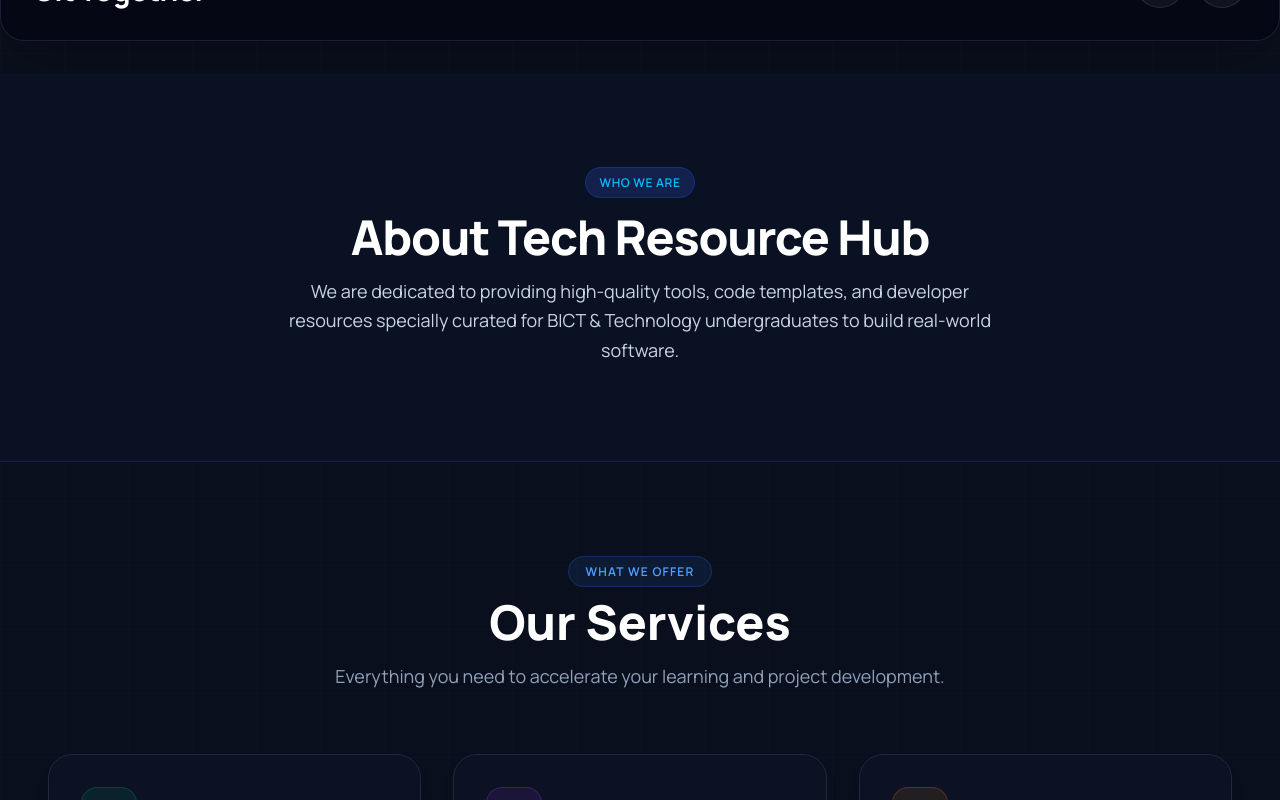
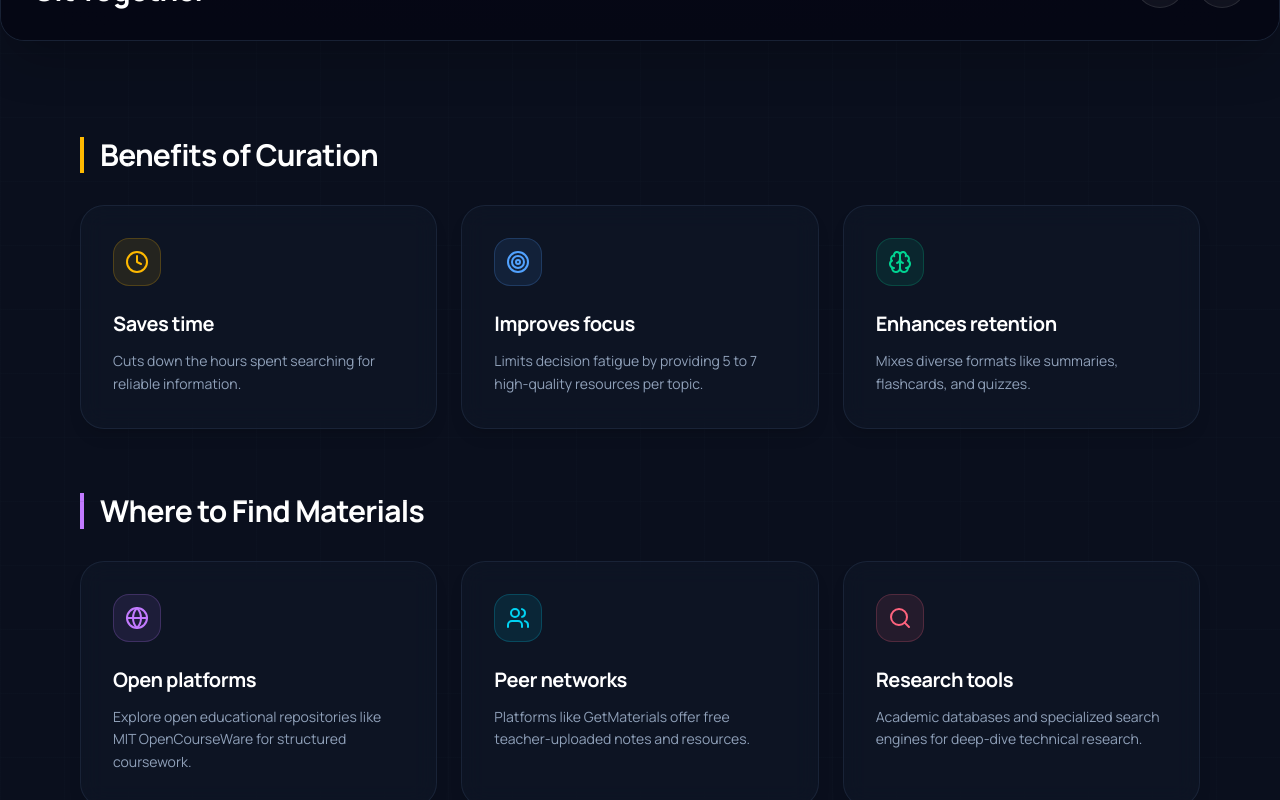
Before and after one commit to nuwanudayakumara00-hue/TechResourceHub-project, a Next.js app in the folder my-app/: page / in a window 1280 px wide. Shown: the part 1740-2540 px from the top of the page. Built offline with nearby package versions, Linux system fonts and the light colour scheme; no server answers.

Commit message:
Add CurationGuideSection and update home page

```diff
--- a/my-app/src/app/page.tsx
+++ b/my-app/src/app/page.tsx
@@ -6,6 +6,7 @@ import { motion } from "framer-motion";
 import { ArrowRight, Code, Sparkles, BookOpen, Rocket, Users } from "lucide-react";
 
 import CommunitySection from "@/components/CommunitySection";
+import CurationGuideSection from "@/components/CurationGuideSection"; // 1. Import කිරීම
 import AboutSection from "@/components/AboutSection";
 import ServicesSection from "@/components/ServicesSection";
 import ResourcesSection from "@/components/ResourcesSection";
@@ -139,6 +140,9 @@ export default function Home() {
       {/* Git Together / Community Section */}
       <CommunitySection />
 
+      {/* Curation Guide Section */}
+      <CurationGuideSection />
+
       {/* Page Sections */}
       <AboutSection />
       <ServicesSection />
--- /dev/null
+++ b/my-app/src/components/CurationGuideSection.tsx
@@ -0,0 +1,121 @@
+"use client";
+
+import React from "react";
+import { motion } from "framer-motion";
+import { Clock, Target, Brain, Globe, Users, Search } from "lucide-react";
+
+const curationBenefits = [
+  {
+    icon: Clock,
+    title: "Saves time",
+    desc: "Cuts down the hours spent searching for reliable information.",
+    color: "text-amber-400",
+    bg: "bg-amber-400/10 border-amber-400/20",
+  },
+  {
+    icon: Target,
+    title: "Improves focus",
+    desc: "Limits decision fatigue by providing 5 to 7 high-quality resources per topic.",
+    color: "text-blue-400",
+    bg: "bg-blue-400/10 border-blue-400/20",
+  },
+  {
+    icon: Brain,
+    title: "Enhances retention",
+    desc: "Mixes diverse formats like summaries, flashcards, and quizzes.",
+    color: "text-emerald-400",
+    bg: "bg-emerald-400/10 border-emerald-400/20",
+  },
+];
+
+const resourceSources = [
+  {
+    icon: Globe,
+    title: "Open platforms",
+    desc: "Explore open educational repositories like MIT OpenCourseWare for structured coursework.",
+    color: "text-purple-400",
+    bg: "bg-purple-400/10 border-purple-400/20",
+  },
+  {
+    icon: Users,
+    title: "Peer networks",
+    desc: "Platforms like GetMaterials offer free teacher-uploaded notes and resources.",
+    color: "text-cyan-400",
+    bg: "bg-cyan-400/10 border-cyan-400/20",
+  },
+  {
+    icon: Search,
+    title: "Research tools",
+    desc: "Academic databases and specialized search engines for deep-dive technical research.",
+    color: "text-rose-400",
+    bg: "bg-rose-400/10 border-rose-400/20",
+  },
+];
+
+export default function CurationGuideSection() {
+  return (
+    <section className="w-full max-w-6xl mx-auto px-4 py-16 space-y-16">
+
+      {/* Benefits of Curation */}
+      <div>
+        <h2 className="text-3xl font-bold text-white mb-8 tracking-tight border-l-4 border-amber-400 pl-4">
+          Benefits of Curation
+        </h2>
+        <div className="grid grid-cols-1 md:grid-cols-3 gap-6">
+          {curationBenefits.map((item, idx) => (
+            <motion.div
+              key={idx}
+              initial={{ opacity: 0, y: 20 }}
+              whileInView={{ opacity: 1, y: 0 }}
+              viewport={{ once: true }}
+              transition={{ delay: idx * 0.15, duration: 0.5 }}
+              whileHover={{ y: -5 }}
+              className="p-8 rounded-3xl bg-[#0e1626]/80 border border-slate-800/80 backdrop-blur-md hover:border-slate-700 transition-all text-left shadow-lg"
+            >
+              <div className={`w-12 h-12 rounded-2xl flex items-center justify-center mb-6 border ${item.bg}`}>
+                <item.icon className={`w-6 h-6 ${item.color}`} />
+              </div>
+              <h3 className="text-xl font-bold text-white mb-3 tracking-tight">
+                {item.title}
+              </h3>
+              <p className="text-slate-400 text-sm leading-relaxed">
+                {item.desc}
+              </p>
+            </motion.div>
+          ))}
+        </div>
+      </div>
+
+      {/* Where to Find Materials */}
+      <div>
+        <h2 className="text-3xl font-bold text-white mb-8 tracking-tight border-l-4 border-purple-400 pl-4">
+          Where to Find Materials
+        </h2>
+        <div className="grid grid-cols-1 md:grid-cols-3 gap-6">
+          {resourceSources.map((item, idx) => (
+            <motion.div
+              key={idx}
+              initial={{ opacity: 0, y: 20 }}
+              whileInView={{ opacity: 1, y: 0 }}
+              viewport={{ once: true }}
+              transition={{ delay: idx * 0.15, duration: 0.5 }}
+              whileHover={{ y: -5 }}
+              className="p-8 rounded-3xl bg-[#0e1626]/80 border border-slate-800/80 backdrop-blur-md hover:border-slate-700 transition-all text-left shadow-lg"
+            >
+              <div className={`w-12 h-12 rounded-2xl flex items-center justify-center mb-6 border ${item.bg}`}>
+                <item.icon className={`w-6 h-6 ${item.color}`} />
+              </div>
+              <h3 className="text-xl font-bold text-white mb-3 tracking-tight">
+                {item.title}
+              </h3>
+              <p className="text-slate-400 text-sm leading-relaxed">
+                {item.desc}
+              </p>
+            </motion.div>
+          ))}
+        </div>
+      </div>
+
+    </section>
+  );
+}
```
